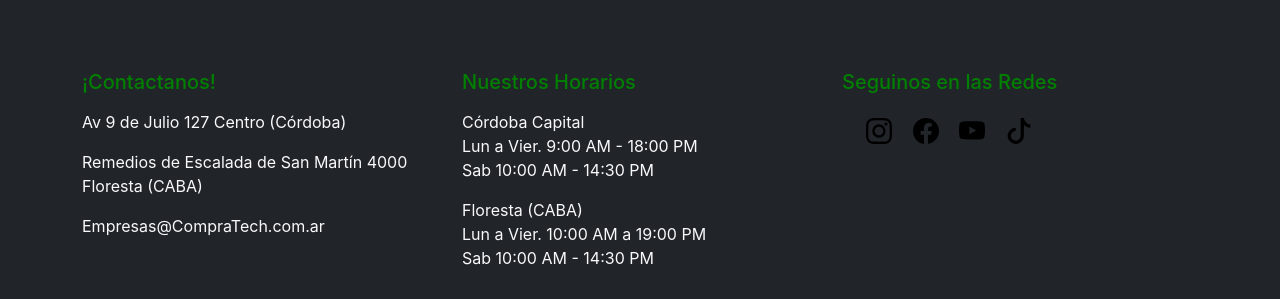
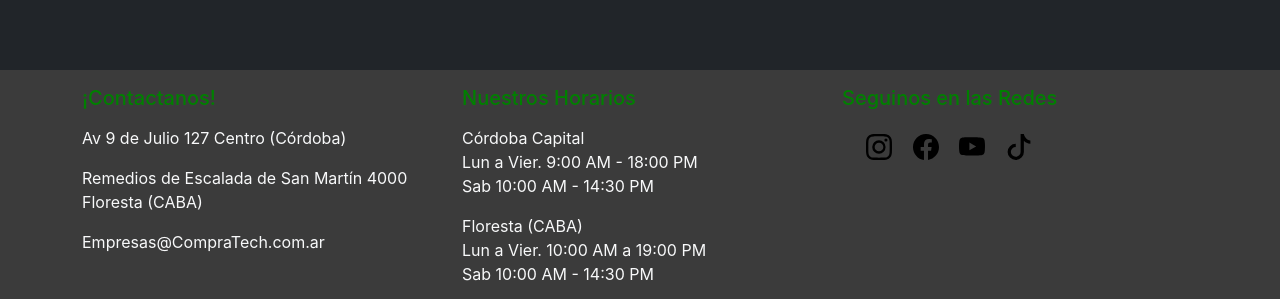
Before and after one commit to gustavo3434/App-React, a React (Create React App) app: page /item/1 in a window 1280 px wide. Shown: the part 694-993 px from the top of the page. Built offline with nearby package versions, Linux system fonts and the light colour scheme.

Commit message:
3 commit

```diff
--- a/src/components/Footer.jsx
+++ b/src/components/Footer.jsx
@@ -5,10 +5,10 @@ import tiktok from './images/tiktok.svg'
 
 const Footer = () => {
     return (
-        <div style={{marginTop: 120}}>
+        <div style={{marginTop: 120, backgroundColor: '#3b3b3b'}}>
             <div className="container text-light">
                 <div className="row">
-                    <div className="col">
+                    <div className="col mt-3">
                         <h5 className="" style={{color: "green"}}>¡Contactanos!</h5>
                         <ul className="list-inline fs-6">
                             <li className="mt-3">Av 9 de Julio 127 Centro (Córdoba)</li>
@@ -16,7 +16,7 @@ const Footer = () => {
                             <li className="mt-3">Empresas@CompraTech.com.ar</li>
                         </ul>
                     </div>
-                    <div className="col">
+                    <div className="col mt-3">
                     <h5 className="" style={{color: "green"}}>
                         Nuestros Horarios</h5>
                         <ul className="list-inline fs-6">
@@ -28,7 +28,7 @@ const Footer = () => {
                             <li>Sab 10:00 AM - 14:30 PM</li>
                         </ul>
                     </div>
-                    <div className="col">
+                    <div className="col mt-3">
                         <h5 style={{color: "green"}}>
                             Seguinos en las Redes</h5>
                         <a href={"/"}> <img className='ms-4 mt-3' src={insta} width={26} alt="" /></a>
```
